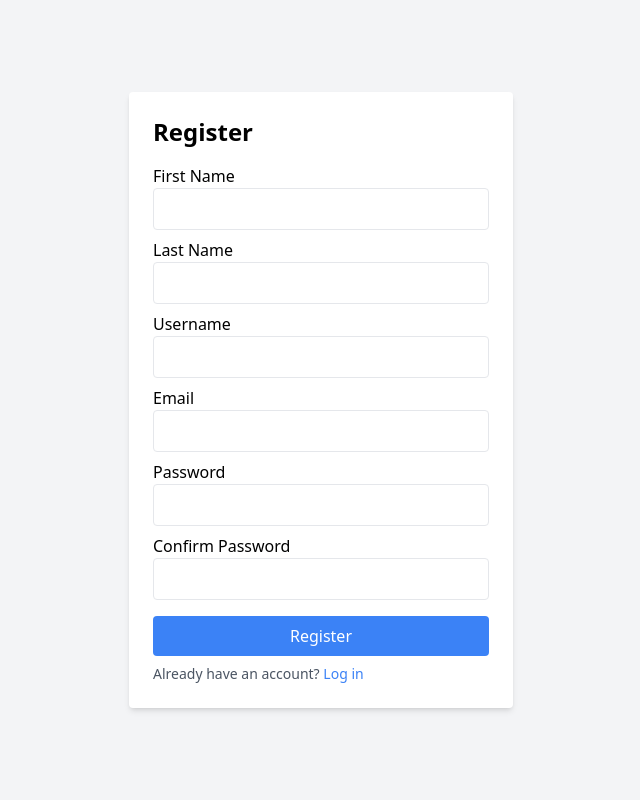
After one commit to mr-vaibh/repomind, a Django app: page /accounts/register/ in a window 1280 px wide. The commit adds this page. Shown: the whole page, without its empty margins (319-959 px from the left). Run offline with Django 5.2, Linux system fonts and the light colour scheme; some libraries are stand-ins or nearby versions.

Commit message:
Update FileChat model and enhance registration form validation; improve login and registration templates

```diff
--- /dev/null
+++ b/accounts/static/accounts/register.js
@@ -0,0 +1,42 @@
+$(document).ready(function () {
+    $("form").on("submit", function (e) {
+        e.preventDefault();
+
+        Notiflix.Notify.init({ position: "right-top" });
+
+        let fields = ["first_name", "last_name", "username", "email", "password", "confirm_password"];
+        let data = {}, isValid = true;
+
+        // Validate fields
+        fields.forEach(field => {
+            let value = $(`input[name='${field}']`).val().trim();
+            data[field] = value;
+            if (!value) {
+                Notiflix.Notify.failure("All fields are required.");
+                isValid = false;
+                return false;
+            }
+        });
+
+        if (!isValid) return;
+
+        // Username validation: only letters, digits, underscore, and dot; must not start with digit or dot
+        let usernameRegex = /^(?![\d.])[a-zA-Z0-9._]+$/;
+        if (!usernameRegex.test(data.username))
+            return Notiflix.Notify.failure("Username can only contain letters, digits, '_', and '.', but must not start with a digit or '.'");
+
+        // Email validation
+        if (!/^\S+@\S+\.\S+$/.test(data.email))
+            return Notiflix.Notify.failure("Enter a valid email.");
+
+        // Password validation
+        if (data.password.length < 6)
+            return Notiflix.Notify.failure("Password must be at least 6 characters.");
+        if (data.password !== data.confirm_password)
+            return Notiflix.Notify.failure("Passwords do not match.");
+
+        // Show success message and submit form
+        Notiflix.Notify.success("Registration successful!");
+        this.submit();
+    });
+});
--- /dev/null
+++ b/accounts/templates/accounts/register.html
@@ -0,0 +1,58 @@
+{% load static %}
+<!DOCTYPE html>
+<html lang="en">
+<head>
+    <meta charset="UTF-8">
+    <meta name="viewport" content="width=device-width, initial-scale=1.0">
+    <title>Register</title>
+    <script src="https://code.jquery.com/jquery-3.6.0.min.js"></script>
+    <script src="https://cdn.tailwindcss.com"></script>
+
+    <!-- Notiflix CSS & JS -->
+    <link rel="stylesheet" href="https://cdn.jsdelivr.net/npm/notiflix/dist/notiflix-3.2.6.min.css">
+    <script src="https://cdn.jsdelivr.net/npm/notiflix/dist/notiflix-3.2.6.min.js"></script>
+</head>
+<body class="flex justify-center items-center h-screen bg-gray-100">
+    <div class="bg-white p-6 rounded shadow-md w-96">
+        <h2 class="text-2xl font-bold mb-4">Register</h2>
+        {% if messages %}
+            {% for message in messages %}
+            <div class="bg-red-100 border-l-4 border-red-500 text-red-700 p-3 mb-4">
+                <p class="text-sm font-semibold">{{ message }}</p>
+            </div>
+            {% endfor %}
+        {% endif %}
+        <form method="post">
+            {% csrf_token %}
+            <div class="mb-2">
+                <label class="block">First Name</label>
+                <input type="text" name="first_name" class="w-full p-2 border rounded">
+            </div>
+            <div class="mb-2">
+                <label class="block">Last Name</label>
+                <input type="text" name="last_name" class="w-full p-2 border rounded">
+            </div>
+            <div class="mb-2">
+                <label class="block">Username</label>
+                <input type="text" name="username" class="w-full p-2 border rounded">
+            </div>
+            <div class="mb-2">
+                <label class="block">Email</label>
+                <input type="email" name="email" class="w-full p-2 border rounded">
+            </div>
+            <div class="mb-2">
+                <label class="block">Password</label>
+                <input type="password" name="password" class="w-full p-2 border rounded">
+            </div>
+            <div class="mb-4">
+                <label class="block">Confirm Password</label>
+                <input type="password" name="confirm_password" class="w-full p-2 border rounded">
+            </div>
+            <button type="submit" class="w-full bg-blue-500 text-white p-2 rounded">Register</button>
+        </form>
+        <p class="mt-2 text-sm text-gray-600">Already have an account? <a href="{% url 'accounts:login' %}" class="text-blue-500">Log in</a></p>
+    </div>
+
+    <script src="{% static "accounts/register.js" %}"></script>
+</body>
+</html>
--- a/accounts/urls.py
+++ b/accounts/urls.py
@@ -1,9 +1,9 @@
 from django.urls import path
-from .views import login_user, register_user, logout_user
+from .views import login_user, register, logout_user
 
 app_name = 'accounts'
 urlpatterns = [
     path('login/', login_user, name='login'),
-    path('register/', register_user, name='register'),
+    path('register/', register, name='register'),
     path('logout/', logout_user, name='logout'),
 ]
--- a/accounts/views.py
+++ b/accounts/views.py
@@ -1,8 +1,8 @@
-from django.shortcuts import render
+from django.shortcuts import render, redirect
 from django.contrib.auth import authenticate, login, logout
+from django.contrib import messages
+from django.db import IntegrityError
 from django.contrib.auth.models import User
-from rest_framework.decorators import api_view
-from rest_framework.response import Response
 
 def home(request):
     return render(request, 'dashboard.html')
@@ -10,26 +10,55 @@ def home(request):
 def login_view(request):
     return render(request, 'login.html')
 
-@api_view(['POST'])
 def login_user(request):
-    username = request.data.get('username')
-    password = request.data.get('password')
-    user = authenticate(username=username, password=password)
-    if user:
-        login(request, user)
-        return Response({"message": "Login successful"})
-    return Response({"error": "Invalid credentials"}, status=400)
+    if request.method == "POST":
+        username = request.POST.get("username")
+        password = request.POST.get("password")
 
-@api_view(['POST'])
-def register_user(request):
-    username = request.data.get('username')
-    password = request.data.get('password')
-    if User.objects.filter(username=username).exists():
-        return Response({"error": "User already exists"}, status=400)
-    user = User.objects.create_user(username=username, password=password)
-    return Response({"message": "User registered successfully"})
+        print(username, password)
 
-@api_view(['POST'])
+        user = authenticate(request, username=username, password=password)
+        print(user)
+
+        if user is not None:
+            login(request, user)
+            return redirect("home")
+        else:
+            messages.error(request, "Invalid username or password.")
+
+    return render(request, "accounts/login.html")
+
+def register(request):
+    if request.method == "POST":
+        first_name = request.POST.get("first_name", "").strip()
+        last_name = request.POST.get("last_name", "").strip()
+        username = request.POST.get("username", "").strip()
+        email = request.POST.get("email", "").strip()
+        password = request.POST.get("password", "").strip()
+        confirm_password = request.POST.get("confirm_password", "").strip()
+
+        if User.objects.filter(email=email).exists():
+            messages.error(request, "Email is already in use.")
+            return render(request, "accounts/register.html")
+
+        if password != confirm_password:
+            messages.error(request, "Passwords do not match.")
+            return render(request, "accounts/register.html")
+
+        try:
+            user = User.objects.create_user(username=username, email=email, password=password)
+            user.first_name = first_name
+            user.last_name = last_name
+            user.save()
+            return redirect("accounts:login")
+
+        except IntegrityError:
+            messages.error(request, "Username or email already exists.")
+        except Exception as e:
+            messages.error(request, f"Registration failed: {str(e)}")
+
+    return render(request, "accounts/register.html")
+
 def logout_user(request):
     logout(request)
-    return Response({"message": "Logged out successfully"})
+    return redirect("accounts:login")
--- a/github_integration/templates/github_integration/home.html
+++ b/github_integration/templates/github_integration/home.html
@@ -16,7 +16,8 @@
             <a href="#" class="text-2xl font-bold text-gray-800 hover:text-gray-600 transition">RepoMind</a>
             <div class="flex items-center space-x-4">
                 <button id="open-modal" class="px-4 py-2 bg-blue-500 text-white rounded-lg shadow-md hover:bg-blue-600 transition">Add API Key</button>
-                <img src="https://via.placeholder.com/40" alt="Profile" class="rounded-full w-10 h-10 border-2 border-gray-300">
+                <a href="{% url "accounts:logout" %}"><button id="logout" class="px-4 py-2 bg-red-500 text-white rounded-lg shadow-md hover:bg-red-600 transition">Logout</button></a>
+                <img id="user-avatar" src="https://avatar.iran.liara.run/public/boy?username={{ request.user }}" alt="Profile" class="rounded-full w-10 h-10 border-2 border-gray-300">
             </div>
         </div>
     </nav>
```
Also changed, not shown: TODO.md (+1 -1 lines), accounts/templates/accounts/login.html (+13 -19 lines), ai_codegen/admin.py (+4 -4 lines), ai_codegen/templates/ai_codegen/workspace.html (line endings or trailing spaces).
